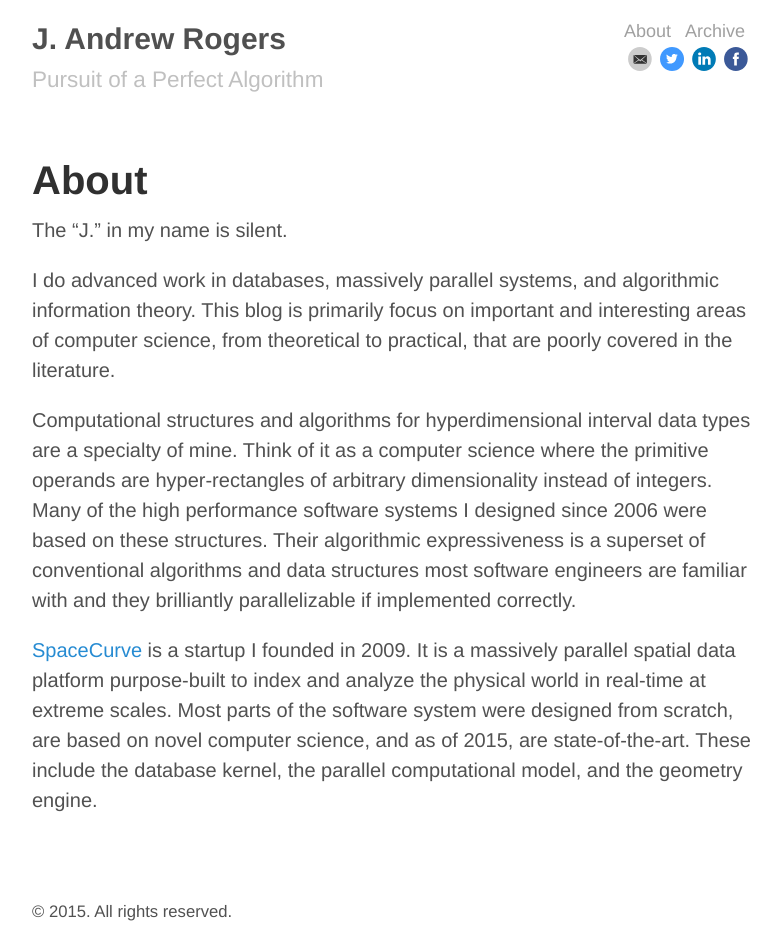
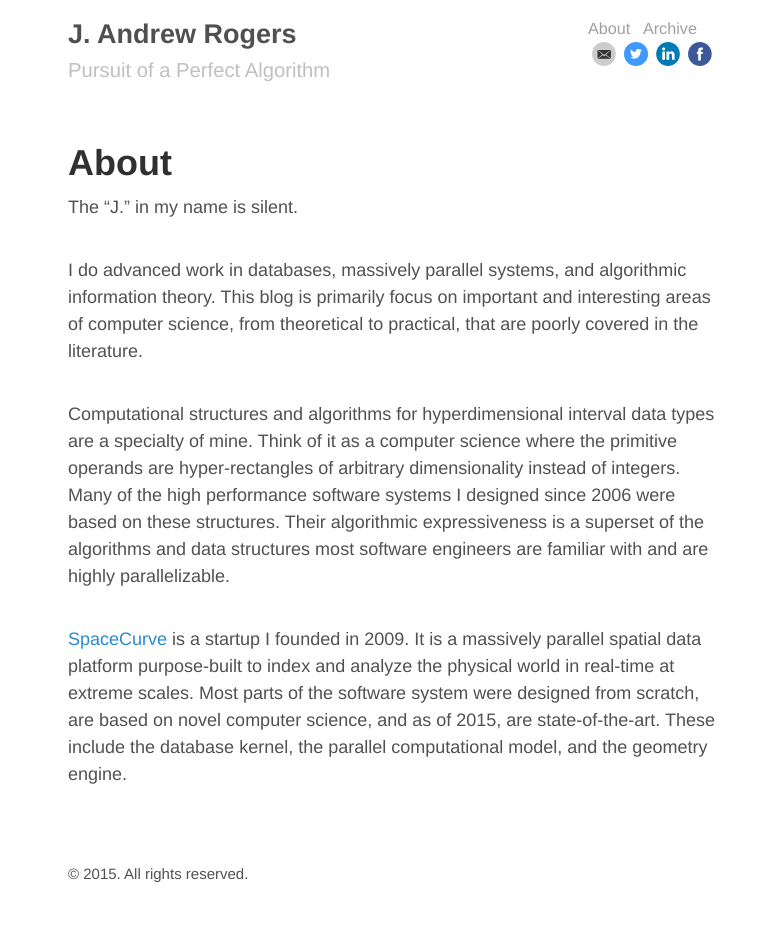
Before and after one commit to jandrewrogers/jandrewrogers.github.io, a Jekyll site: the page built from about.md, in a window 1280 px wide. Shown: the whole page, without its empty margins (248-1029 px from the left). Built offline with Jekyll 4.4.1, drawn with Linux system fonts in a browser that asks for light colours; after the commit the page ends 900 px from its top, so only the background shows below that.

```diff
--- a/_config.yml
+++ b/_config.yml
@@ -5,7 +5,7 @@ relative_permalinks: true
 # Setup
 title:            J. Andrew Rogers
 tagline:          Pursuit of a Perfect Algorithm
-url:              http://localhost:4000
+url:              http://jandrewrogers.com
 paginate:         1
 baseurl:          /
 author:
--- a/about.md
+++ b/about.md
@@ -8,6 +8,6 @@ The "J." in my name is silent.
 
 I do advanced work in databases, massively parallel systems, and algorithmic information theory. This blog is primarily focus on important and interesting areas of computer science, from theoretical to practical, that are poorly covered in the literature.
 
-Computational structures and algorithms for hyperdimensional interval data types are a specialty of mine. Think of it as a computer science where the primitive operands are hyper-rectangles of arbitrary dimensionality instead of integers. Many of the high performance software systems I designed since 2006 were based on these structures. Their algorithmic expressiveness is a superset of conventional algorithms and data structures most software engineers are familiar with and they brilliantly parallelizable if implemented correctly.
+Computational structures and algorithms for hyperdimensional interval data types are a specialty of mine. Think of it as a computer science where the primitive operands are hyper-rectangles of arbitrary dimensionality instead of integers. Many of the high performance software systems I designed since 2006 were based on these structures. Their algorithmic expressiveness is a superset of the algorithms and data structures most software engineers are familiar with and are highly parallelizable.
 
 [SpaceCurve](http://www.spacecurve.com) is a startup I founded in 2009. It is a massively parallel spatial data platform purpose-built to index and analyze the physical world in real-time at extreme scales. Most parts of the software system were designed from scratch, are based on novel computer science, and as of 2015, are state-of-the-art. These include the database kernel, the parallel computational model, and the geometry engine.
--- a/public/css/poole.css
+++ b/public/css/poole.css
@@ -54,7 +54,7 @@ html {
 }
 @media (min-width: 38em) {
   html {
-    font-size: 20px;
+    font-size: 18px;
   }
 }
 
@@ -107,7 +107,7 @@ h4, h5, h6 {
 /* Body text */
 p {
   margin-top: 0;
-  margin-bottom: 1rem;
+  margin-bottom: 2rem;
 }
 
 strong {
```
Also changed, not shown: _posts/2015-02-24-geospatial-databases-are-hard.md (deleted, +0 -63 lines), _posts/2015-03-02-geospatial-databases-are-hard.md (added, +67 -0 lines).
